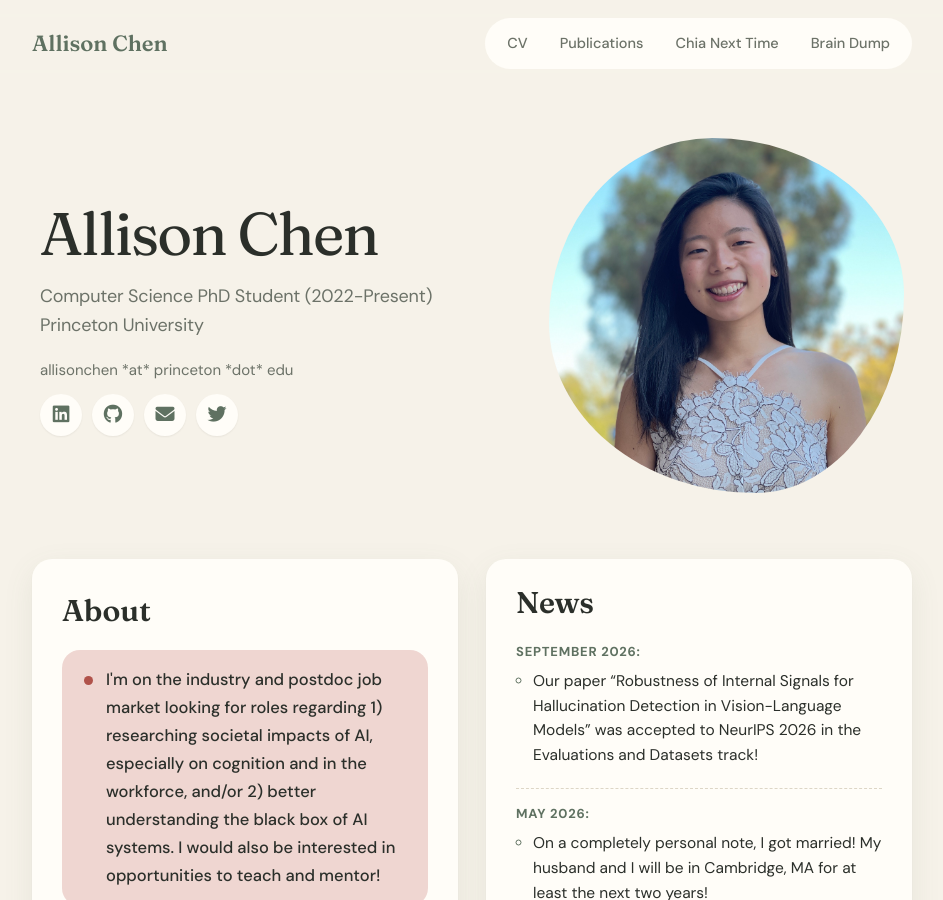
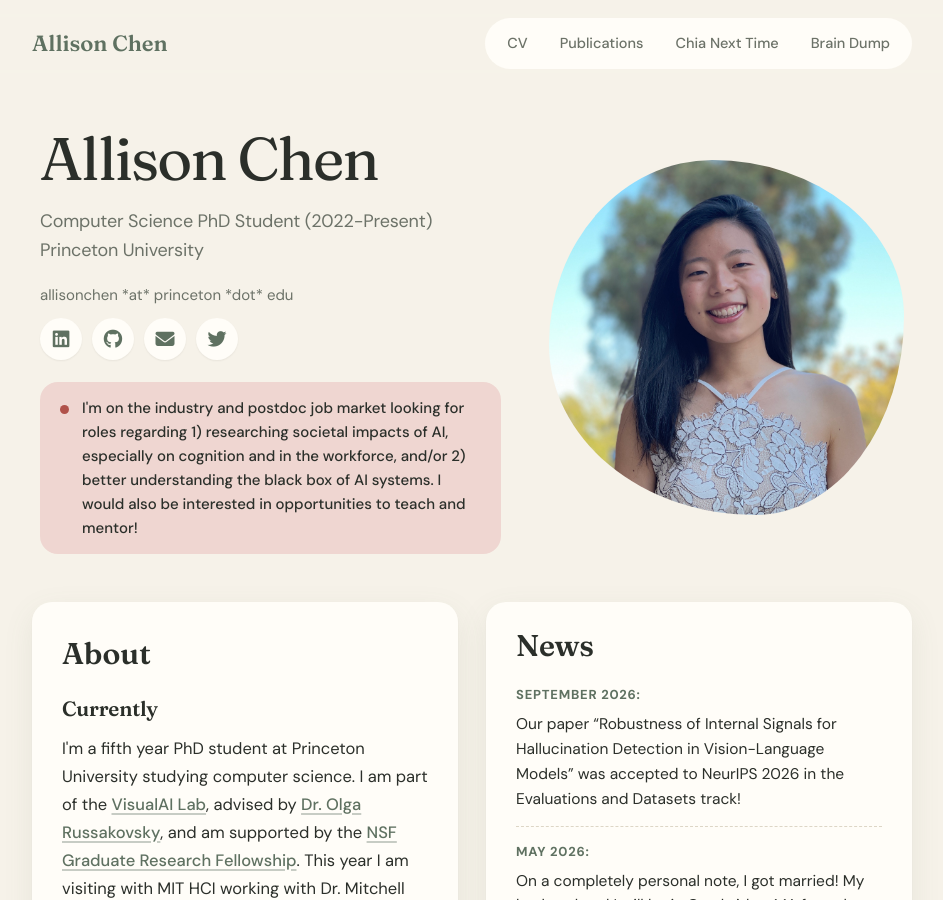
Before and after one commit to allisonchen23/allisonchen23.github.io, a Jekyll site: the page built from index.md, in a window 1280 px wide and 900 px high. Shown: the whole window, without its empty margins (168-1111 px from the left). Built offline with Jekyll 4.4.1, drawn with Linux system fonts in a browser that asks for light colours; nearby versions of some CDN libraries; some of the changed text lies outside the part shown.

Commit message:
Home: job-market callout under social icons; plain news list; drop show-more toggle
- Move the job-market paragraph (text unchanged) from the About card into
  the hero, under the social icons
- Remove bullets from individual news items
- Remove the Show more/less toggle now that the News card scrolls, and
  delete its unused include

Co-Authored-By: Claude Opus 5.5 <noreply@anthropic.com>
Claude-Session: https://claude.ai/code/session_017nJ39ERwyGjaFDiATfQk34

```diff
--- a/_layouts/site_default.html
+++ b/_layouts/site_default.html
@@ -27,9 +27,6 @@
 						<h2 class="blogpost title standOut">{{ page.title }}</h2>
 					</div>
 					{{ content }}
-					{% if page.nav_category == 'home' %}
-						{% include news_show_more_toggle.html %}
-					{% endif %}
 				</div>
 		{%include footer.html %}
 	</body>
--- a/css/main.scss
+++ b/css/main.scss
@@ -427,22 +427,26 @@ a:hover
 	font-size: 1.5em;
 	margin-top: 1.8em;
 }
-/* "I'm on the job market..." callout */
-#aboutMe > div:not(.row) > p:first-child
+/* "I'm on the job market..." callout, under the social icons */
+#aboutMe > .row p.job-market
 {
 	position: relative;
+	display: block;
 	background-color: var(--rose);
 	border-radius: 18px;
-	padding: 16px 22px 16px 44px;
+	padding: 14px 20px 14px 42px;
+	margin: 22px 0 0;
+	font-size: 15px;
 	font-weight: 500;
-	margin-bottom: 0.5em;
+	line-height: 1.6;
+	color: var(--ink);
 }
-#aboutMe > div:not(.row) > p:first-child::before
+#aboutMe > .row p.job-market::before
 {
 	content: "";
 	position: absolute;
-	left: 22px;
-	top: 26px;
+	left: 20px;
+	top: 23px;
 	width: 9px;
 	height: 9px;
 	border-radius: 50%;
@@ -499,7 +503,8 @@ h4#news + ul > li:last-child
 h4#news + ul > li > ul
 {
 	margin: 0;
-	padding-left: 1.1em;
+	padding-left: 0;
+	list-style: none;
 	font-size: 15.5px;
 	font-weight: 400;
 	letter-spacing: 0;
@@ -509,7 +514,11 @@ h4#news + ul > li > ul
 }
 h4#news + ul > li > ul > li
 {
-	margin-bottom: 0.4em;
+	margin-bottom: 0.6em;
+}
+h4#news + ul > li > ul > li:last-child
+{
+	margin-bottom: 0;
 }
 @media screen and (max-width: 700px)
 {
@@ -519,51 +528,11 @@ h4#news + ul > li > ul > li
 		gap: 4px;
 	}
 }
-.news-toggle-button
-{
-	margin-top: 14px;
-	margin-left: 0;
-	padding: 8px 18px;
-	border: 1px solid var(--primary_accent);
-	border-radius: 999px;
-	background-color: transparent;
-	color: var(--primary_accent);
-	font-family: var(--body_font);
-	font-size: 14px;
-	font-weight: 500;
-	cursor: pointer;
-	transition: background-color 0.2s ease, color 0.2s ease, border-color 0.2s ease;
-}
 
-.news-toggle-button::after
-{
-	content: " \25BE";
-	font-size: 12px;
-}
 
-.news-toggle-button:hover
-{
-	background-color: var(--primary_accent);
-	color: #fff;
-}
 
-.news-toggle-button[aria-expanded='true']
-{
-	background-color: var(--secondary_accent);
-	border-color: var(--secondary_accent);
-	color: #fff;
-}
 
-.news-toggle-button[aria-expanded='true']::after
-{
-	content: " \25B4";
-}
 
-.news-toggle-button:focus-visible
-{
-	outline: 2px solid var(--primary_accent);
-	outline-offset: 2px;
-}
 .list_title
 {
 	margin-bottom: 0px;
@@ -656,7 +625,7 @@ body:has(#aboutMe) #notNavigation
 	padding: 24px 0 0;
 	display: grid;
 	grid-template-columns: 1fr 1fr;
-	grid-template-rows: auto auto 1fr auto;
+	grid-template-rows: auto auto 1fr;
 	column-gap: 28px;
 }
 body:has(#aboutMe) #intro
@@ -679,7 +648,7 @@ body:has(#aboutMe) #intro
 #aboutMe > div:not(.row)
 {
 	grid-column: 1;
-	grid-row: 2 / span 3;
+	grid-row: 2 / span 2;
 	height: 620px;
 	overflow-y: auto;
 	background-color: var(--card_color);
@@ -705,27 +674,25 @@ body:has(#aboutMe) #intro
 	font-size: 1.25em;
 	margin-top: 1.5em;
 }
-/* News card (right): one background layer sits behind the heading, list and button */
+#aboutMe > div:not(.row) > h4:first-child
+{
+	margin-top: 0.2em;
+}
+/* News card (right): one background layer sits behind the heading and the list */
 body:has(#aboutMe) #notNavigation::after
 {
 	content: "";
 	grid-column: 2;
-	grid-row: 2 / span 3;
+	grid-row: 2 / span 2;
 	background-color: var(--card_color);
 	border-radius: var(--radius);
 	box-shadow: var(--shadow);
 	z-index: 0;
 }
-body:has(#aboutMe) h4#news,
-body:has(#aboutMe) h4#news + ul,
-body:has(#aboutMe) .news-toggle-button
+body:has(#aboutMe) h4#news
 {
 	position: relative;
 	z-index: 1;
-	background-color: transparent;
-}
-body:has(#aboutMe) h4#news
-{
 	grid-column: 2;
 	grid-row: 2;
 	margin: 0;
@@ -734,30 +701,15 @@ body:has(#aboutMe) h4#news
 }
 body:has(#aboutMe) h4#news + ul
 {
+	position: relative;
+	z-index: 1;
 	grid-column: 2;
 	grid-row: 3;
 	min-height: 0;
+	margin-bottom: 18px;
 	contain: size; /* height comes from the About card, so both cards line up */
 	overflow-y: auto;
 	padding: 0 30px;
-}
-body:has(#aboutMe) .news-toggle-button
-{
-	grid-column: 2;
-	grid-row: 4;
-	justify-self: stretch;
-	margin: 0;
-	border: 0;
-	border-top: 1px dashed var(--hairline);
-	border-radius: 0 0 var(--radius) var(--radius);
-	padding: 14px 30px;
-	text-align: left;
-}
-body:has(#aboutMe) .news-toggle-button:hover,
-body:has(#aboutMe) .news-toggle-button[aria-expanded='true']
-{
-	background-color: transparent;
-	color: var(--ink);
 }
 /* the two cards only have ~half the width, so stack each news date above its items */
 body:has(#aboutMe) h4#news + ul > li
@@ -783,16 +735,6 @@ body:has(#aboutMe) h4#news + ul > li
 	{
 		display: none;
 	}
-	body:has(#aboutMe) h4#news,
-	body:has(#aboutMe) h4#news + ul,
-	body:has(#aboutMe) .news-toggle-button
-	{
-		background-color: var(--card_color);
-	}
-	body:has(#aboutMe) h4#news
-	{
-		border-radius: var(--radius) var(--radius) 0 0;
-	}
 	#aboutMe > .row
 	{
 		padding: 0;
@@ -800,25 +742,28 @@ body:has(#aboutMe) h4#news + ul > li
 	}
 	#aboutMe > div:not(.row)
 	{
-		height: 560px;
+		height: 520px;
 		margin-bottom: 24px;
 		padding: 0 22px 20px;
 	}
 	body:has(#aboutMe) h4#news,
-	body:has(#aboutMe) h4#news + ul,
-	body:has(#aboutMe) .news-toggle-button
+	body:has(#aboutMe) h4#news + ul
 	{
+		background-color: var(--card_color);
 		padding-left: 22px;
 		padding-right: 22px;
+	}
+	body:has(#aboutMe) h4#news
+	{
+		border-radius: var(--radius) var(--radius) 0 0;
 	}
 	body:has(#aboutMe) h4#news + ul
 	{
 		contain: none;
-		max-height: 440px;
-	}
-	body:has(#aboutMe) .news-toggle-button
-	{
-		width: 100%;
+		max-height: 460px;
+		margin-bottom: 0;
+		padding-bottom: 18px;
+		border-radius: 0 0 var(--radius) var(--radius);
 	}
 }
 
--- a/index.md
+++ b/index.md
@@ -12,13 +12,13 @@ nav_category: home
 			<h4>Princeton University</h4>
 			<p>allisonchen *at* princeton *dot* edu</p>
 			{% include contact_me.html %}
+			<p class="job-market">I'm on the industry and postdoc job market looking for roles regarding 1) researching societal impacts of AI, especially on cognition and in the workforce, and/or 2) better understanding the black box of AI systems. I would also be interested in opportunities to teach and mentor!</p>
 		</div>
 		<div class="column_2">
 				<img src="assets/images/index/headshot.jpeg" id="profile-image" alt="LinkedIn Headshot" width="80%" >
 		</div>
 	</div>
 	<div>
-		<p>I'm on the industry and postdoc job market looking for roles regarding 1) researching societal impacts of AI, especially on cognition and in the workforce, and/or 2) better understanding the black box of AI systems. I would also be interested in opportunities to teach and mentor!</p>
 		<h4>Currently</h4>
 		<p>I'm a fifth year PhD student at Princeton University studying computer science. I am part of the <a href="https://visualai.princeton.edu/">VisualAI Lab</a>, advised by <a href="https://www.cs.princeton.edu/~olgarus/">Dr. Olga Russakovsky</a>, and am supported by the <a href="https://www.nsfgrfp.org/">NSF Graduate Research Fellowship</a>. This year I am visiting with MIT HCI working with Dr. Mitchell Gordon and Dr. Zana Buçinca. </p>
 		<p>My research interests lie in the intersection of computer science, psychology, and human-computer interaction. I enjoy working on projects towards developing more responsible human-AI interactions, where people are aware of the capabilities and limitations of the systems and encouraged to use them appropriately. Some of this work includes analyzing technical tools and systems while others require understanding people and how they think about and use technlogy. </p>
```
Also changed, not shown: _includes/news_show_more_toggle.html (deleted, +0 -49 lines).
